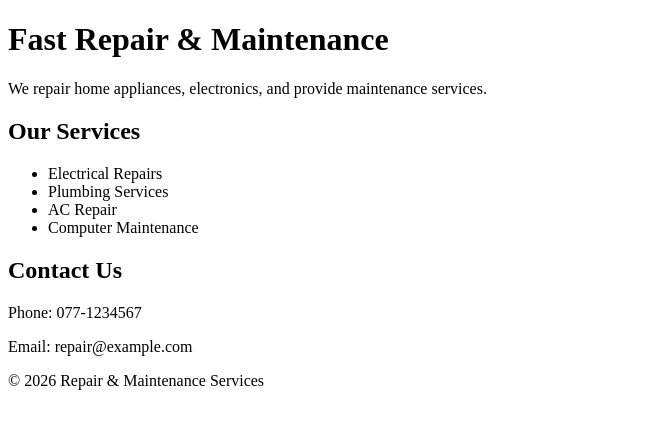
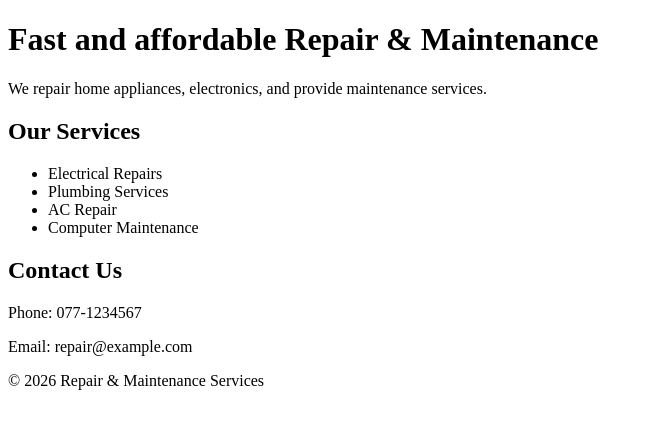
Before and after one commit to amashitharushika/repair-maintenance-devops, a plain HTML site: page src/index.html in a window 1280 px wide. Shown: the whole page, without its empty margins (0-653 px from the left). Drawn offline with Linux system fonts and the light colour scheme.

```diff
--- a/src/index.html
+++ b/src/index.html
@@ -5,7 +5,7 @@
 </head>
 <body>
 
-<h1>Fast Repair & Maintenance</h1>
+<h1>Fast and affordable Repair & Maintenance</h1>
 <p>We repair home appliances, electronics, and provide maintenance services.</p>
 
 <h2>Our Services</h2>
```
